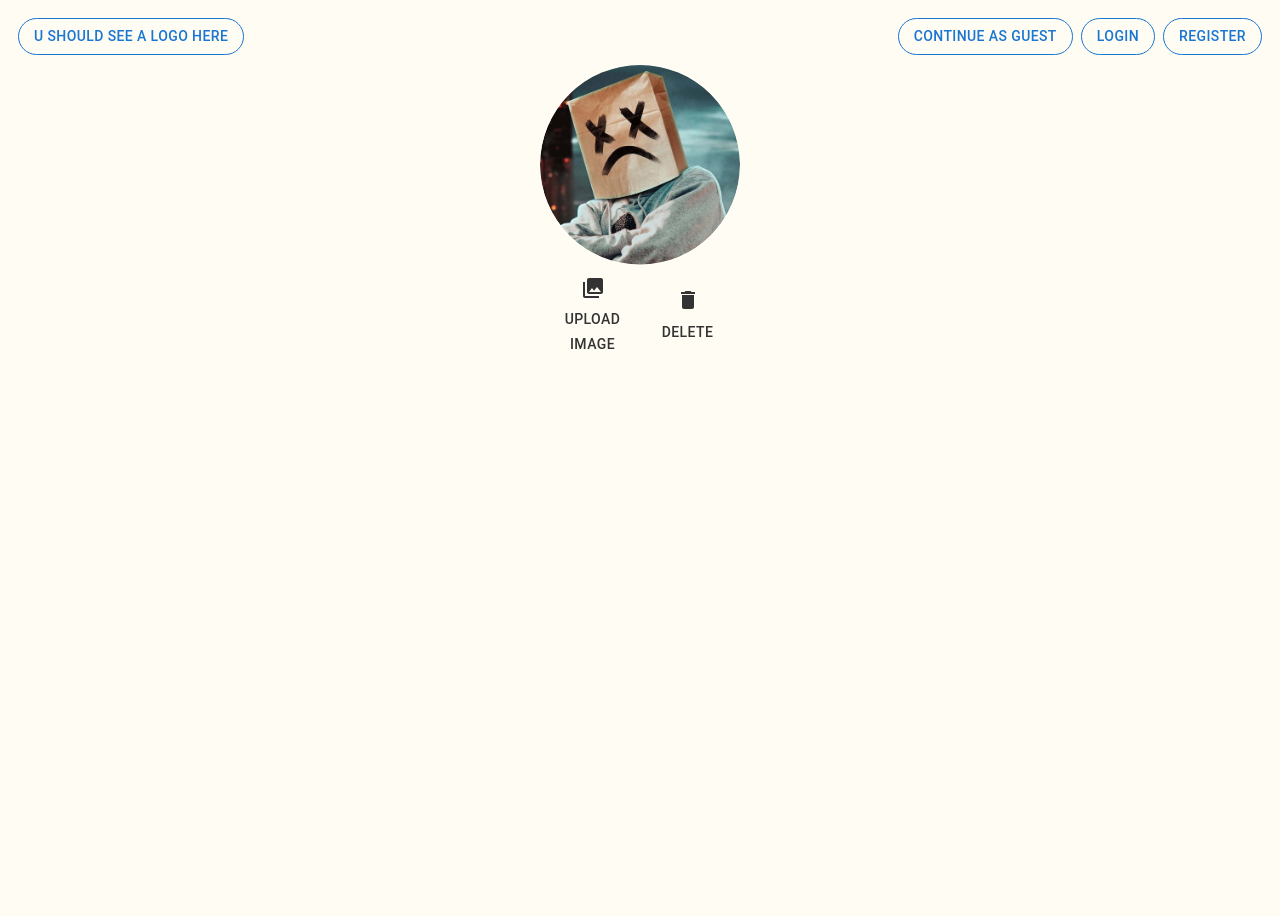
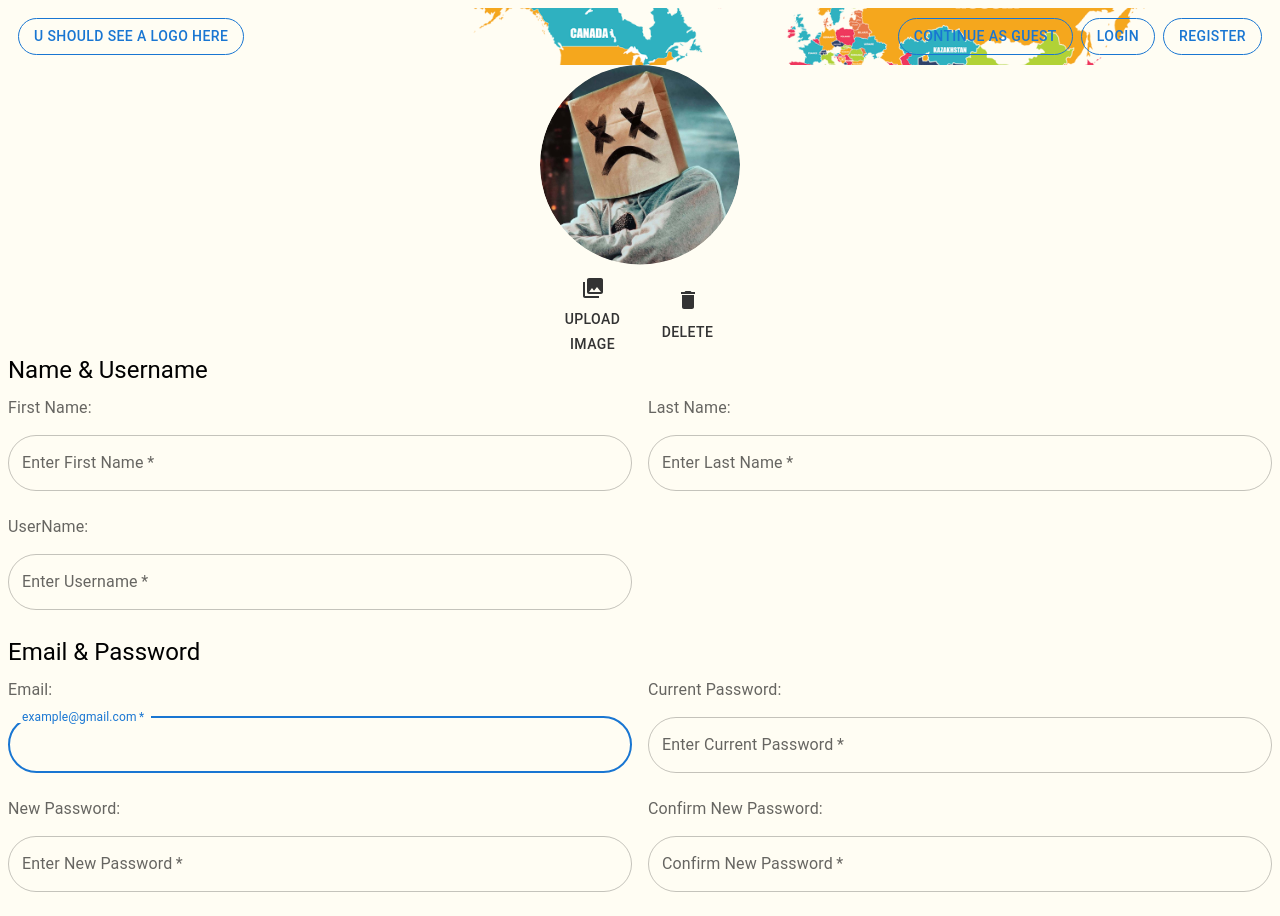
Before and after one commit to AmyLin06/MapArtisan, a React (Create React App) app in the folder client/: page /profile in a window 1280 px wide. Shown: the top 916 px of the page. Before the commit the page ends 800 px from the top, so only its background shows below. Built offline with nearby package versions, Linux system fonts and the light colour scheme; a web font is replaced by a local one.

Commit message:
ProfileScreenAlmostDone

```diff
--- a/client/src/screens/ProfileScreen.js
+++ b/client/src/screens/ProfileScreen.js
@@ -5,6 +5,9 @@ import ProfilePicture from "../components/profilepicture.jpg"
 import PhotoLibraryIcon from '@mui/icons-material/PhotoLibrary';
 import DeleteIcon from '@mui/icons-material/Delete';
 import Button from '@mui/material/Button';
+import { TextField,Grid,InputLabel,Box} from "@mui/material";
+import Typography from "@mui/material/Typography";
+import CustomButton from "../components/CustomButton";
 
 const ProfileScreen = () => {
     return (
@@ -32,11 +35,175 @@ const ProfileScreen = () => {
                     </span>
                 </Button>
             </div>
+            <Typography variant="h5" style={{ textAlign: "left" }}>
+                Name & Username
+            </Typography>
+            <div className = "inputs">
+                <Grid container spacing={2}>
+                    <Grid item xs={6}>
+                        <InputLabel htmlFor="firstName" style={{ textAlign: "left" }}>
+                            First Name:
+                         </InputLabel>
+                        <TextField
+                            className="textfield"
+                            margin="normal"
+                            required
+                            fullWidth
+                            id="firstName"
+                            label=" Enter First Name"
+                            name="firstName"
+                            autoComplete="first-name"
+                            autoFocus
+                            InputProps={{
+                                style: {
+                                    borderRadius: "50px",
+                                },
+                            }}
+                        />
+                    </Grid>
+                    <Grid item xs={6}>
+                        <InputLabel htmlFor="lastName" style={{ textAlign: "left" }}>
+                            Last Name:
+                         </InputLabel>
+                        <TextField
+                            className="textfield"
+                            margin="normal"
+                            required
+                            fullWidth
+                            id="lastName"
+                            label=" Enter Last Name"
+                            name="lastName"
+                            autoComplete="family-name"
+                            InputProps={{
+                            style: {
+                                borderRadius: "50px",
+                                color: "navy", // Change the font color to navy blue
+                            },
+                            }}
+                        />
+                    </Grid>
 
-            <div className = "inputs">
-
+                    <Grid item xs={6}>
+                        <InputLabel htmlFor="userName" style={{ textAlign: "left" }}>
+                            UserName:
+                        </InputLabel>
+                        <TextField
+                            className="textfield"
+                            margin="normal"
+                            required
+                            fullWidth
+                            id="userName"
+                            label=" Enter Username"
+                            name="userName"
+                            autoComplete="user-name"
+                            InputProps={{
+                            style: {
+                                borderRadius: "50px",
+                                color: "navy", // Change the font color to navy blue
+                            },
+                            }}
+                        />
+                    </Grid>
+                </Grid>
             </div>
 
+            <br></br>
+            <Typography variant="h5" style={{ textAlign: "left" }}>
+                Email & Password
+            </Typography>
+            <div className = "inputs">
+                <Grid container spacing={2}>
+                    <Grid item xs={6}>
+                        <InputLabel htmlFor="email" style={{ textAlign: "left" }}>
+                            Email:
+                         </InputLabel>
+                        <TextField
+                            className="textfield"
+                            margin="normal"
+                            required
+                            fullWidth
+                            id="email"
+                            label="example@gmail.com"
+                            name="email"
+                            autoComplete=""
+                            autoFocus
+                            InputProps={{
+                                style: {
+                                    borderRadius: "50px",
+                                },
+                            }}
+                        />
+                    </Grid>
+                    <Grid item xs={6}>
+                        <InputLabel htmlFor="currentPassword" style={{ textAlign: "left" }}>
+                            Current Password:
+                         </InputLabel>
+                        <TextField
+                            className="textfield"
+                            margin="normal"
+                            required
+                            fullWidth
+                            id="currentPassword"
+                            label=" Enter Current Password"
+                            name="currentPassword"
+                            autoComplete=""
+                            InputProps={{
+                            style: {
+                                borderRadius: "50px",
+                                color: "navy", // Change the font color to navy blue
+                            },
+                            }}
+                        />
+                    </Grid>
+
+                    <Grid item xs={6}>
+                        <InputLabel htmlFor="newtPassword" style={{ textAlign: "left" }}>
+                            New Password:
+                         </InputLabel>
+                        <TextField
+                            className="textfield"
+                            margin="normal"
+                            required
+                            fullWidth
+                            id="newPassword"
+                            label=" Enter New Password"
+                            name="newPassword"
+                            autoComplete=""
+                            InputProps={{
+                            style: {
+                                borderRadius: "50px",
+                                color: "navy", // Change the font color to navy blue
+                            },
+                            }}
+                        />
+                    </Grid>
+                    <Grid item xs={6}>
+                        <InputLabel htmlFor="confirmNewPassword" style={{ textAlign: "left" }}>
+                            Confirm New Password:
+                         </InputLabel>
+                        <TextField
+                            className="textfield"
+                            margin="normal"
+                            required
+                            fullWidth
+                            id="confirmNewPassword"
+                            label=" Confirm New Password"
+                            name="confirmNewPassword"
+                            autoComplete=""
+                            InputProps={{
+                            style: {
+                                borderRadius: "50px",
+                                color: "navy", // Change the font color to navy blue
+                            },
+                            }}
+                        />
+                    </Grid>
+                </Grid>
+            </div>
+            <br></br>
+            <Box display="flex" justifyContent="flex-end">
+                <CustomButton type="contained" text ="Save Changes"></CustomButton>
+            </Box>
         </div>
       </div>
     );
```
